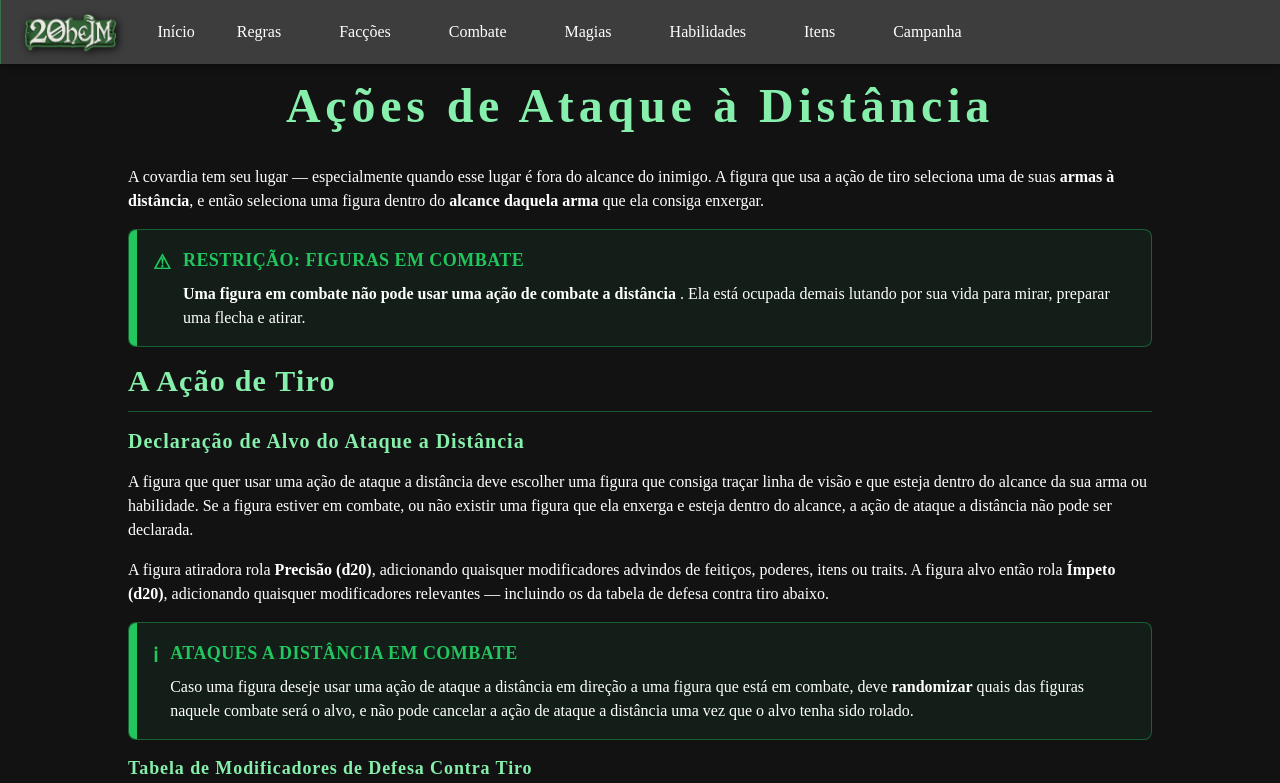
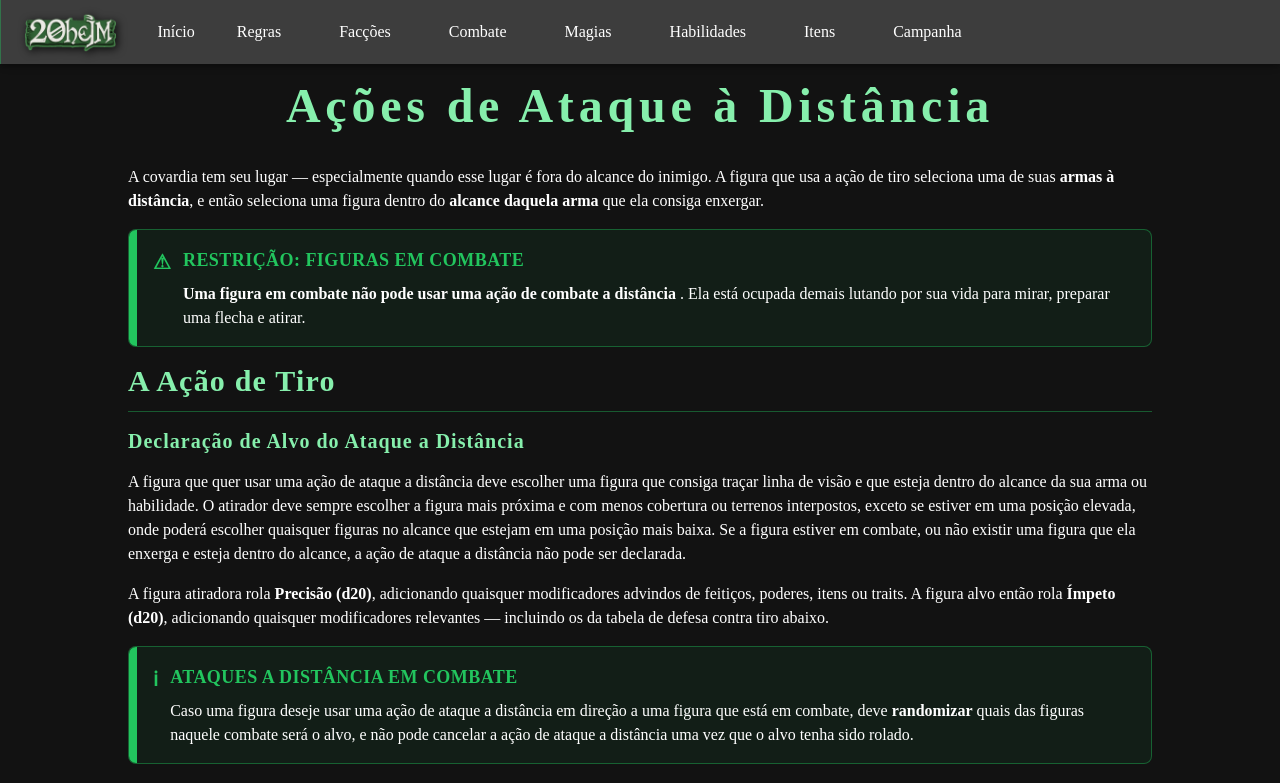
Before and after one commit to David-Bugaboo/Twentyheim, a React (Vite) app: page /rules/ranged-actions in a window 1280 px wide. Shown: the top 783 px of the page. Built offline with nearby package versions, Linux system fonts and the light colour scheme; some icons are missing.

Commit message:
Atualizar o RangedActionsPage.tsx

```diff
--- a/src/pages/rules/RangedActionsPage.tsx
+++ b/src/pages/rules/RangedActionsPage.tsx
@@ -73,7 +73,7 @@ function RangedActionsPage() {
             <MobileText>
               A figura que quer usar uma ação de ataque a distância deve
               escolher uma figura que consiga traçar linha de visão e que esteja
-              dentro do alcance da sua arma ou habilidade. Se a figura estiver
+              dentro do alcance da sua arma ou habilidade. O atirador deve sempre escolher a figura mais próxima e com menos cobertura ou terrenos interpostos, exceto se estiver em uma posição elevada, onde poderá escolher quaisquer figuras no alcance que estejam em uma posição mais baixa. Se a figura estiver
               em combate, ou não existir uma figura que ela enxerga e esteja
               dentro do alcance, a ação de ataque a distância não pode ser
               declarada.
```
